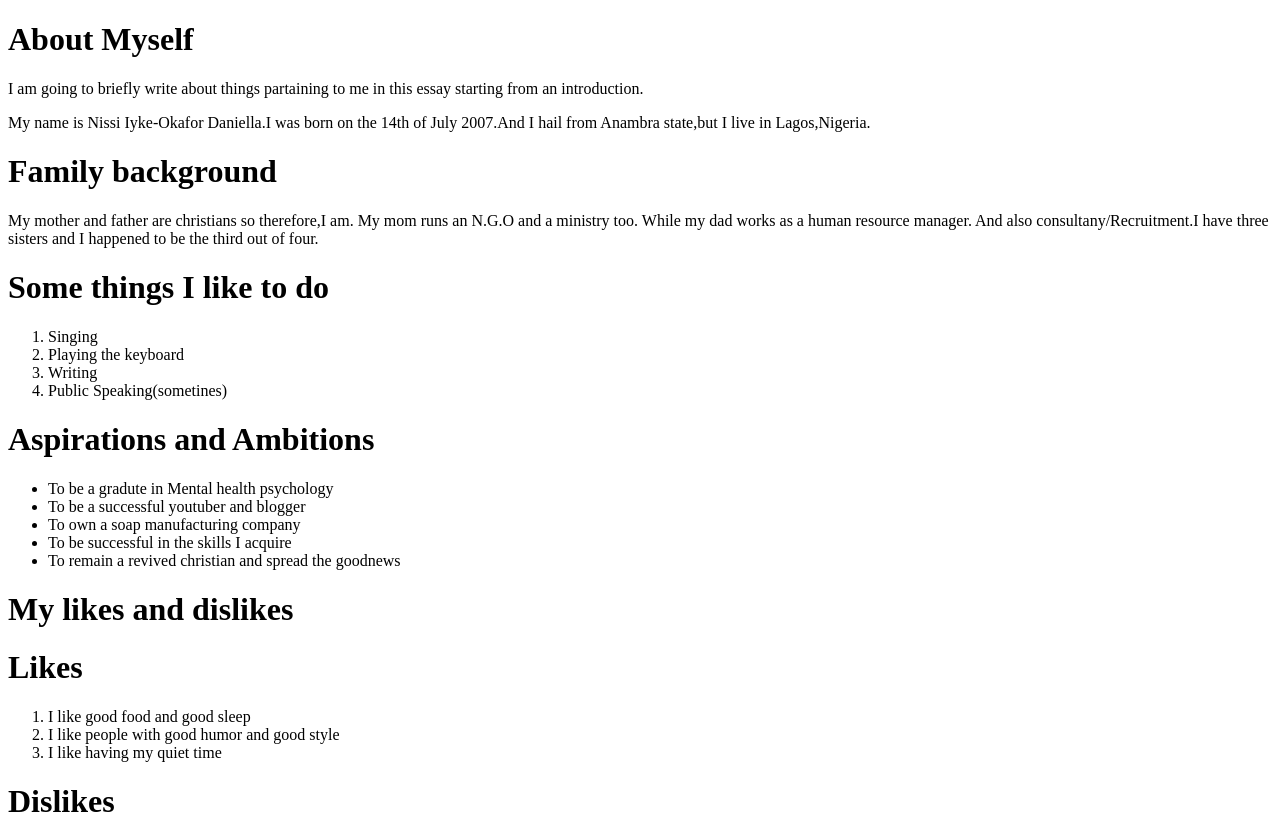
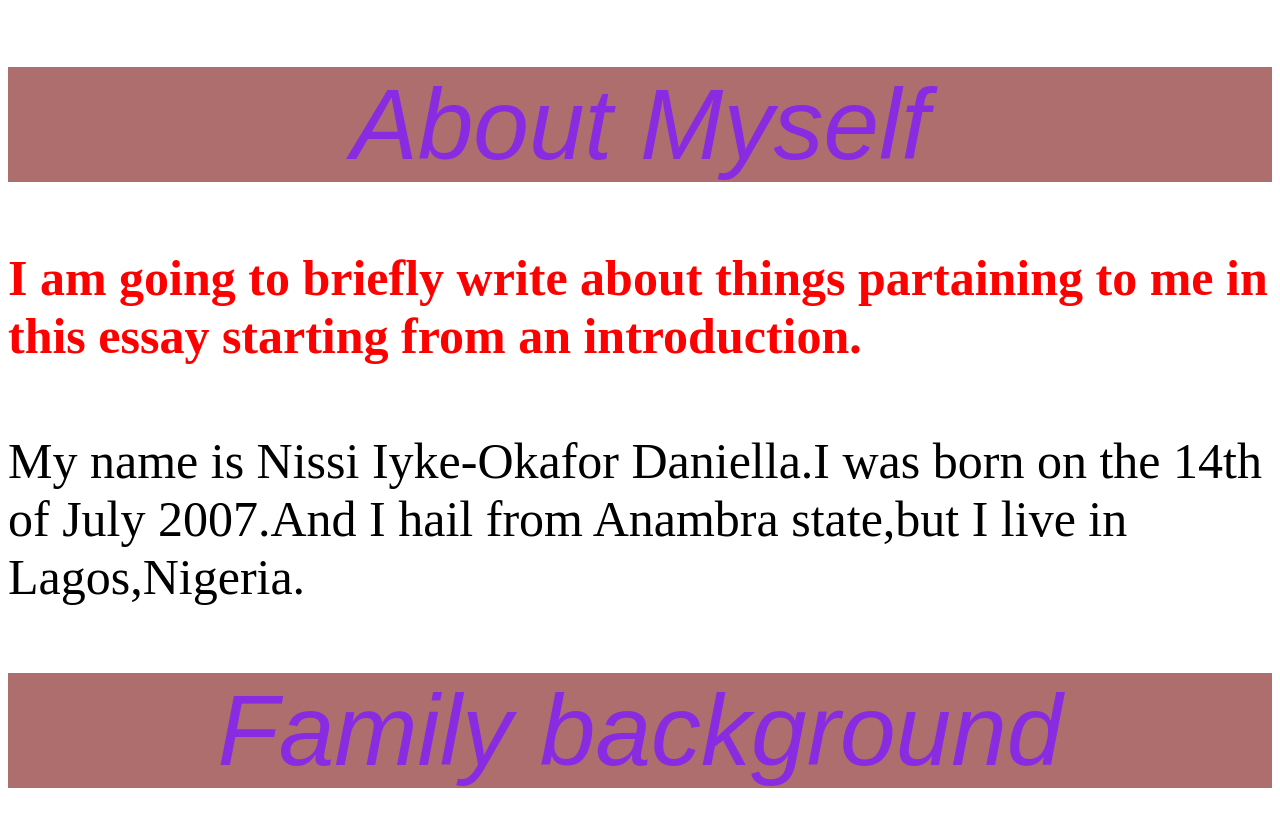
Before and after one commit to NissiIyke/about-myself, a plain HTML site: page index.html in a window 1280 px wide. Shown: the top 823 px of the page. Drawn offline with Linux system fonts and the light colour scheme.

Commit message:
add css styles to it

```diff
--- /dev/null
+++ b/css/styles.css
@@ -0,0 +1,32 @@
+h1 {
+    font-size: 100px;
+        font-family: Arial, Helvetica, sans-serif;
+        font-weight: 100;
+        font-style: italic;
+
+        background-color: rgb(175, 110, 110);
+        text-align: center;
+        color: blueviolet
+
+
+}
+h4 {
+    color:red;
+    font-size: 50px;
+
+
+}
+p {
+    font-size: 50px;
+    color: black;
+}
+ol {
+    font-size: 50px;
+    color: black;
+    font-style: italic;
+}
+  ul {
+    font-size: 50px;
+    font-style: italic;
+    color: black;
+  }
--- a/index.html
+++ b/index.html
@@ -4,18 +4,19 @@
 <head>
     <meta charset="UTF-8">
     <meta name="viewport" content="width=device-width, initial-scale=1.0">
+    <link rel="stylesheet" href="css/styles.css">
     <title>Document</title>
 </head>
 
 <body>
     <h1>About Myself</h1>
-    I am going to briefly write about things partaining to me in this essay starting from an introduction.
+   <h4> I am going to briefly write about things partaining to me in this essay starting from an introduction.</h4>
     <p> My name is Nissi Iyke-Okafor Daniella.I was born on the 14th of July 2007.And I hail from Anambra state,but I
         live in Lagos,Nigeria.</p>
     <H1>Family background</H1>
-    My mother and father are christians so therefore,I am. My mom runs an N.G.O and a ministry too. While my dad works
+   <h4> My mother and father are christians so therefore,I am. My mom runs an N.G.O and a ministry too. While my dad works
     as a human resource manager. And also consultany/Recruitment.I have three sisters and I happened to be the third out
-    of four.
+    of four.</h4>
     <h1>Some things I like to do</h1>
     <ol>
         <li>Singing</li>
```
